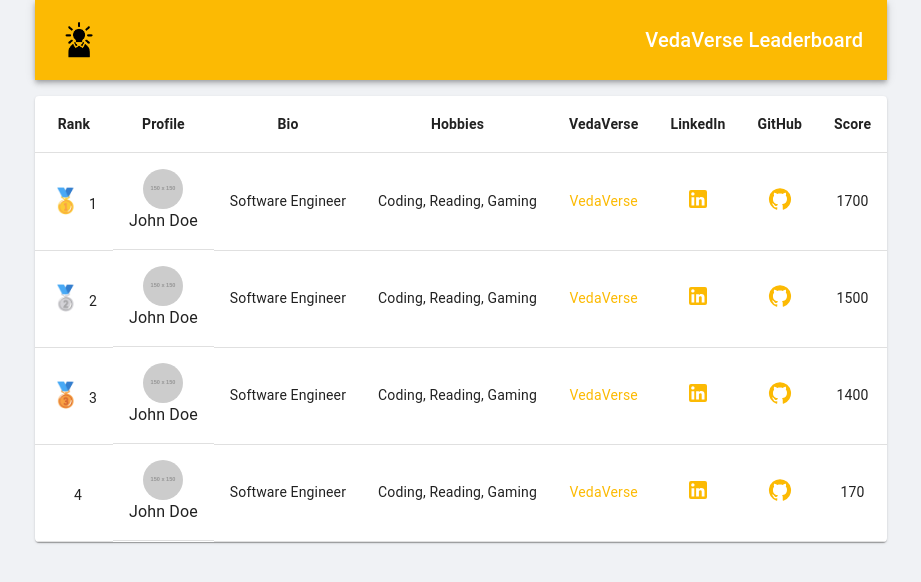
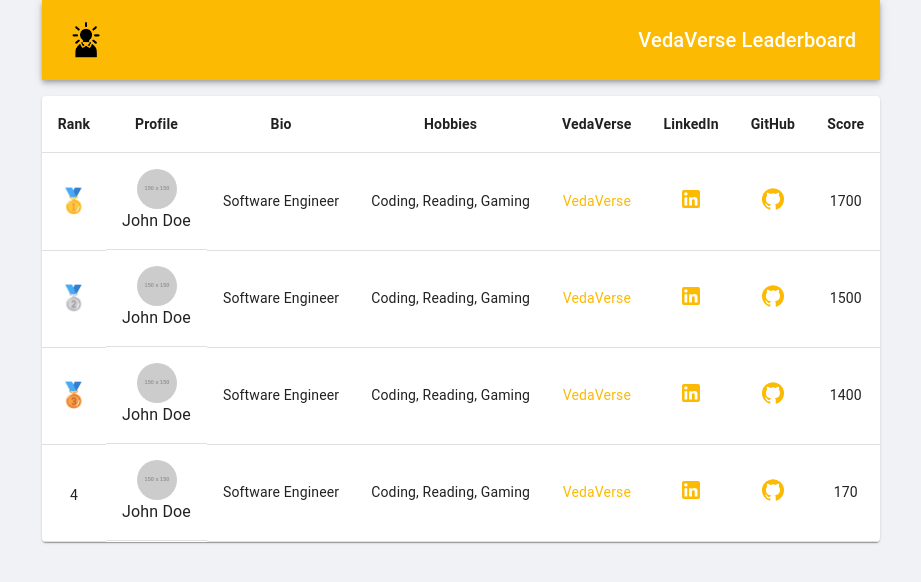
Before and after one commit to sumirx/leaderboard, a React (Vite) app: page / in a window 1280 px wide. Shown: the top 582 px of the page, without its empty margins (179-1100 px from the left). Built offline with nearby package versions, Linux system fonts and the light colour scheme.

Commit message:
removed numbers agains medals

```diff
--- a/src/components/Leaderboard.jsx
+++ b/src/components/Leaderboard.jsx
@@ -17,7 +17,6 @@
 
 const Medal = styled.span`
   font-size: 1.5rem;
-  margin-right: 0.5rem;
 `;
 
 const LeaderboardContainer = styled.div`
@@ -87,7 +86,7 @@
               <TableRow key={user.id}>
                 <CenteredTableCell>
                   <Medal>{getMedal(index)}</Medal>
-                  {index + 1}
+                  {index >= 3 ? index + 1 : ""}
                 </CenteredTableCell>
                 <ProfileCell>
                   <Avatar src={user.profilePicture} />
```
